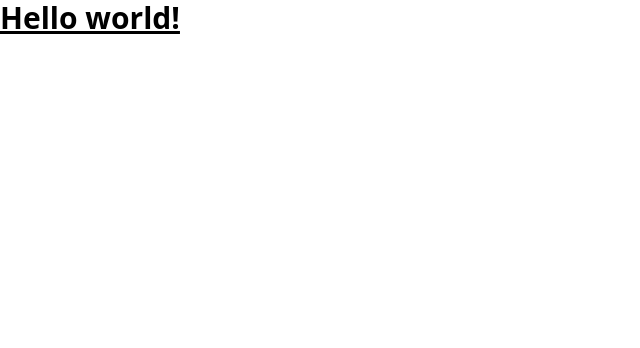
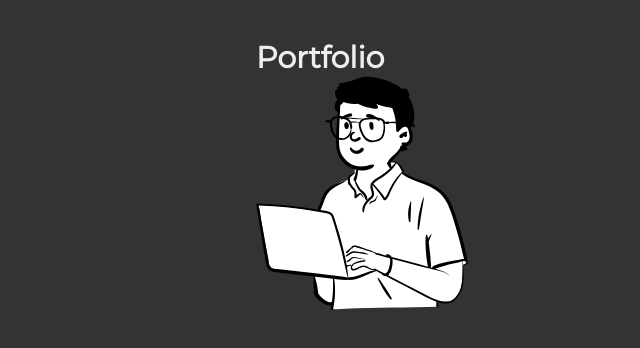
Before and after one commit to ikhsanmuhamad22/mikhsa-v3, a React (Vite) app: page / in a window 1280 px wide. Shown: the top 348 px of the page, without its empty margins (0-640 px from the left). Built offline with nearby package versions, Linux system fonts and the light colour scheme.

Commit message:
feat: summery icon

```diff
--- a/index.html
+++ b/index.html
@@ -4,9 +4,15 @@
     <meta charset="UTF-8" />
     <link rel="icon" type="image/svg+xml" href="/vite.svg" />
     <meta name="viewport" content="width=device-width, initial-scale=1.0" />
+    <link rel="preconnect" href="https://fonts.googleapis.com" />
+    <link rel="preconnect" href="https://fonts.gstatic.com" crossorigin />
+    <link
+      href="https://fonts.googleapis.com/css2?family=Montserrat&display=swap"
+      rel="stylesheet"
+    />
     <title>Mikhsan</title>
   </head>
-  <body>
+  <body class="font-montserrat bg-dark text-light">
     <div id="root"></div>
     <script type="module" src="/src/main.tsx"></script>
   </body>
--- a/package.json
+++ b/package.json
@@ -11,7 +11,8 @@
   },
   "dependencies": {
     "react": "^18.2.0",
-    "react-dom": "^18.2.0"
+    "react-dom": "^18.2.0",
+    "react-router-dom": "^6.21.3"
   },
   "devDependencies": {
     "@types/react": "^18.2.43",
--- a/src/App.tsx
+++ b/src/App.tsx
@@ -1,3 +1,10 @@
+import { Route, Routes } from 'react-router-dom';
+import HomePage from './pages/HomePage';
+
 export default function App() {
-  return <h1 className="text-3xl font-bold underline">Hello world!</h1>;
+  return (
+    <Routes>
+      <Route path="/" element={<HomePage />} />
+    </Routes>
+  );
 }
--- /dev/null
+++ b/src/components/Summery.tsx
@@ -0,0 +1,17 @@
+import avatar from '../assets/easlo-laptop.svg';
+
+const Summery = () => {
+  return (
+    <section className="pt-10 h-screen">
+      <h1 className="font-extrabold text-3xl">Portfolio</h1>
+      <div className="flex">
+        <div id="text-summery"></div>
+        <div id="avatar">
+          <img src={avatar} alt="" />
+        </div>
+      </div>
+    </section>
+  );
+};
+
+export default Summery;
--- a/src/main.tsx
+++ b/src/main.tsx
@@ -1,10 +1,13 @@
-import React from 'react'
-import ReactDOM from 'react-dom/client'
-import App from './App.tsx'
-import './index.css'
+import React from 'react';
+import ReactDOM from 'react-dom/client';
+import App from './App.tsx';
+import './index.css';
+import { BrowserRouter } from 'react-router-dom';
 
 ReactDOM.createRoot(document.getElementById('root')!).render(
   <React.StrictMode>
-    <App />
-  </React.StrictMode>,
-)
+    <BrowserRouter>
+      <App />
+    </BrowserRouter>
+  </React.StrictMode>
+);
--- /dev/null
+++ b/src/pages/HomePage.tsx
@@ -0,0 +1,11 @@
+import Summery from '../components/Summery';
+
+const HomePage = () => {
+  return (
+    <main className="lg:w-3/5 w-full h-full m-auto">
+      <Summery />
+    </main>
+  );
+};
+
+export default HomePage;
--- a/tailwind.config.js
+++ b/tailwind.config.js
@@ -2,7 +2,13 @@
 export default {
   content: ['./index.html', './src/**/*.{js,ts,jsx,tsx}'],
   theme: {
-    extend: {},
+    fontFamily: {
+      montserrat: ["'Montserrat', sans-serif"],
+    },
+    colors: {
+      dark: '#333',
+      light: '#eee',
+    },
   },
   plugins: [],
 };
```
Also changed, not shown: src/assets/easlo-laptop.svg (added), 1 other file (tests, documents, lock files or other folders).
